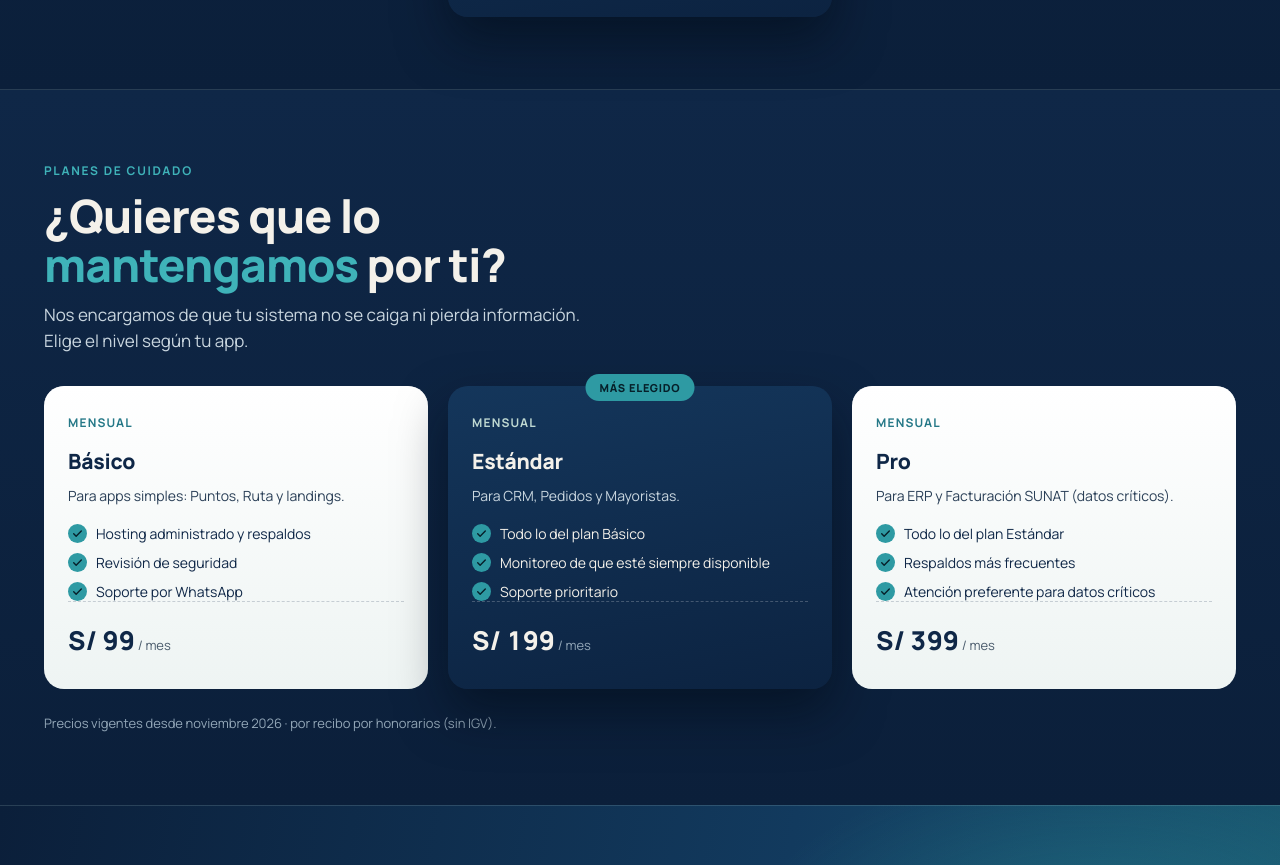
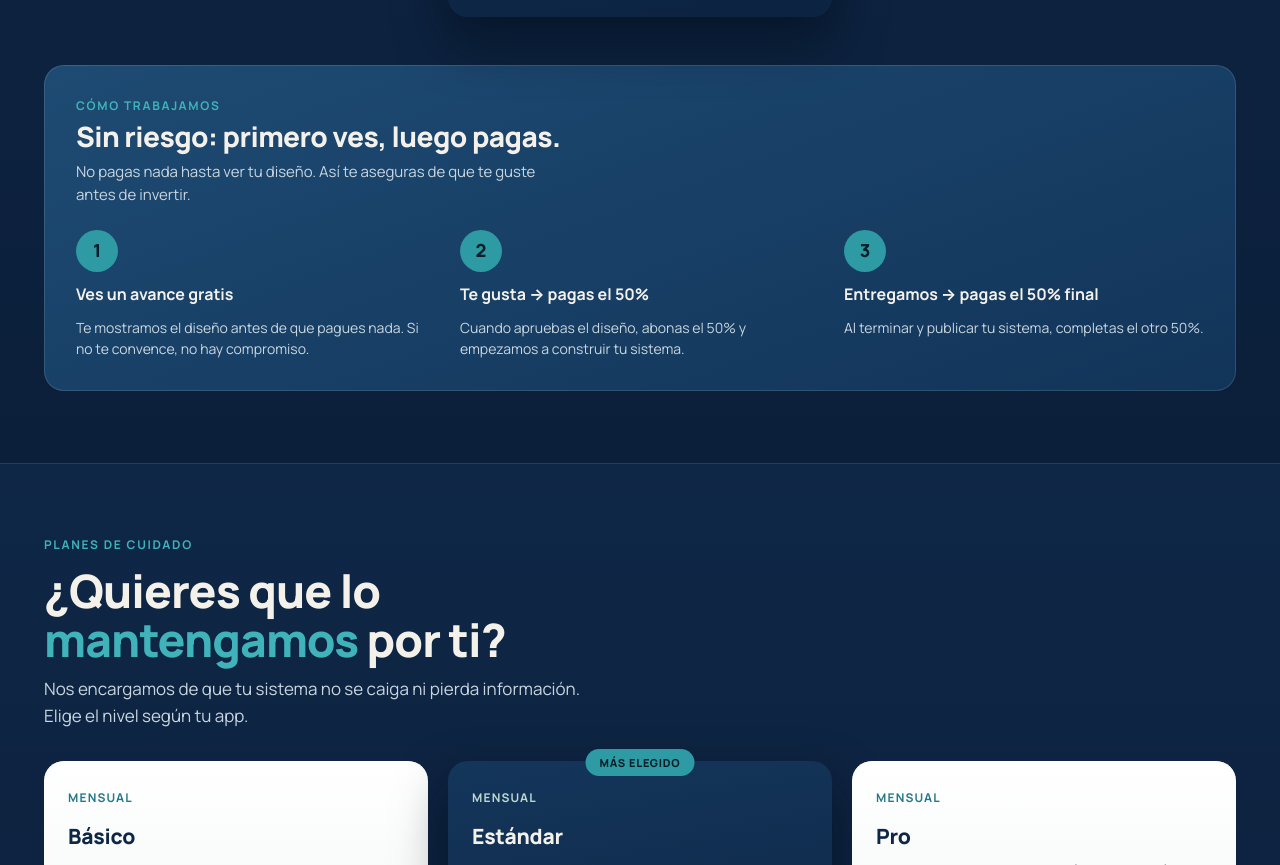
Before and after one commit to Guido190998/nivo-web, a plain HTML site: page index.html in a window 1280 px wide. Shown: the part 3759-4624 px from the top of the page. Drawn offline with Linux system fonts and the light colour scheme.

Commit message:
Agregar proceso de pago (avance gratis, 50% y 50%) en Creacion de sistema
Co-Authored-By: Claude Opus 4.8 <noreply@anthropic.com>
Claude-Session: https://claude.ai/code/session_01UnsN5sDM6cPcmr4v5Mo6RS

```diff
--- a/hub.css
+++ b/hub.css
@@ -343,3 +343,14 @@ p{margin:0}
 .sv-vermas svg{width:16px;height:16px;transition:transform var(--rapido) var(--sale)}
 .sv-vermas:hover svg{transform:translateX(3px)}
 .servicios + .servicios{border-top:1px solid var(--linea)}
+
+/* creacion · proceso de pago en 3 pasos */
+.sv-proceso{margin-top:var(--s7);border-radius:var(--r-lg);padding:var(--s6);background:linear-gradient(160deg,var(--azul),#123459);box-shadow:inset 0 0 0 1px var(--linea)}
+.sv-proceso h3{margin-top:6px;font-size:clamp(20px,2.2vw,28px);line-height:1.1}
+.sv-proceso > p{margin-top:8px;color:var(--claro);font-size:15px;max-width:52ch}
+.sv-pasos{list-style:none;margin:var(--s5) 0 0;padding:0;display:grid;grid-template-columns:repeat(3,minmax(0,1fr));gap:var(--s5)}
+.sv-pasos li{display:flex;flex-direction:column;gap:10px}
+.sv-paso-n{width:42px;height:42px;border-radius:50%;display:grid;place-items:center;background:var(--teal);color:#06202A;font-weight:800;font-size:18px}
+.sv-pasos b{font-size:16px}
+.sv-pasos small{font-size:14px;color:var(--claro);line-height:1.5}
+@media (max-width:760px){.sv-pasos{grid-template-columns:minmax(0,1fr)}}
--- a/index.html
+++ b/index.html
@@ -222,6 +222,17 @@
       <div class="sv-precio"><span class="sv-monto num">A cotizar</span></div>
     </article>
   </div>
+
+  <div class="sv-proceso">
+    <span class="eti">Cómo trabajamos</span>
+    <h3>Sin riesgo: primero ves, luego pagas.</h3>
+    <p>No pagas nada hasta ver tu diseño. Así te aseguras de que te guste antes de invertir.</p>
+    <ol class="sv-pasos">
+      <li><span class="sv-paso-n">1</span><b>Ves un avance gratis</b><small>Te mostramos el diseño antes de que pagues nada. Si no te convence, no hay compromiso.</small></li>
+      <li><span class="sv-paso-n">2</span><b>Te gusta → pagas el 50%</b><small>Cuando apruebas el diseño, abonas el 50% y empezamos a construir tu sistema.</small></li>
+      <li><span class="sv-paso-n">3</span><b>Entregamos → pagas el 50% final</b><small>Al terminar y publicar tu sistema, completas el otro 50%.</small></li>
+    </ol>
+  </div>
 </div></section>
 <section class="servicios" id="planes-cuidado" aria-labelledby="t-cuid"><div class="caja">
   <div class="sv-cab">
```
